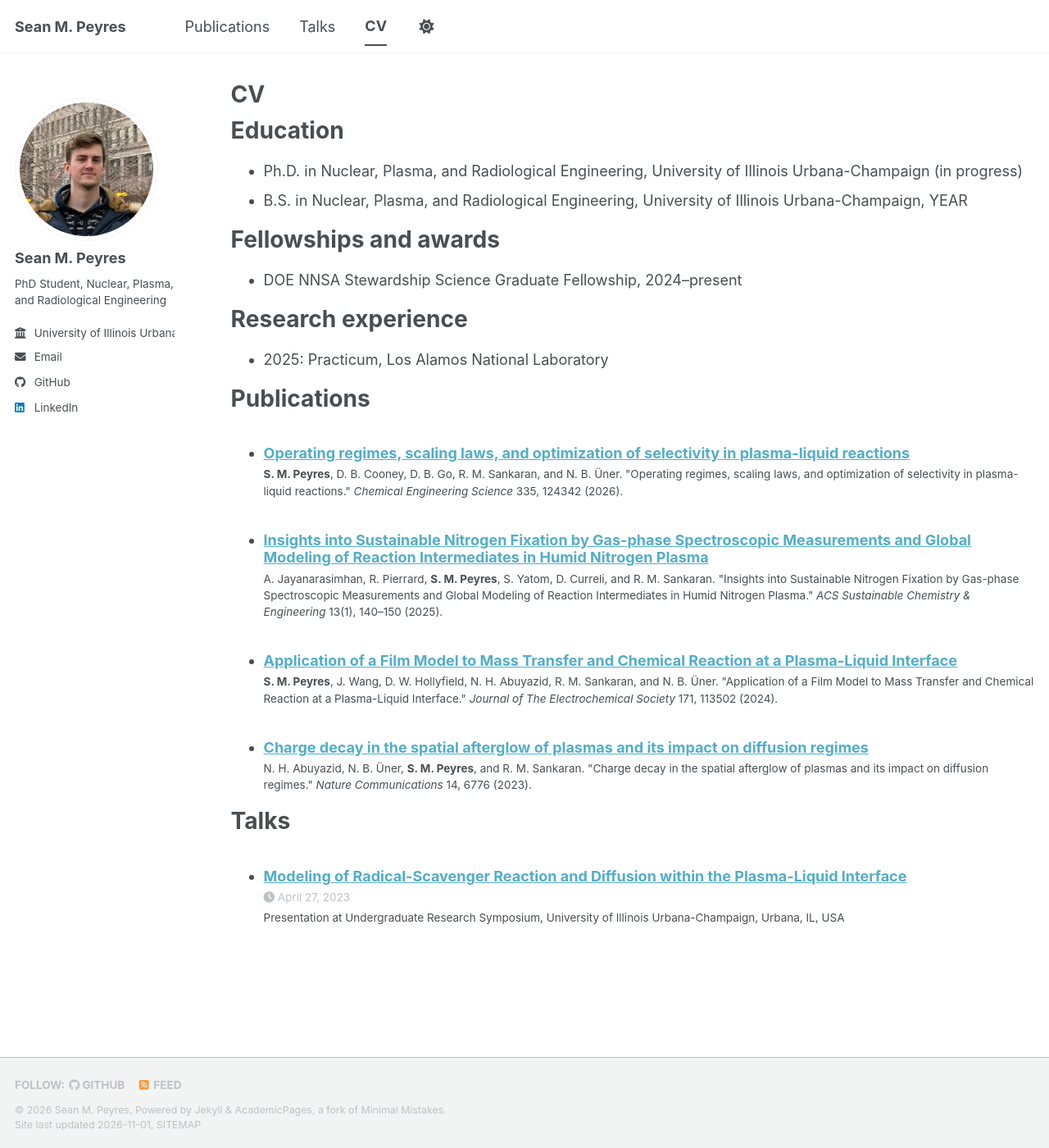
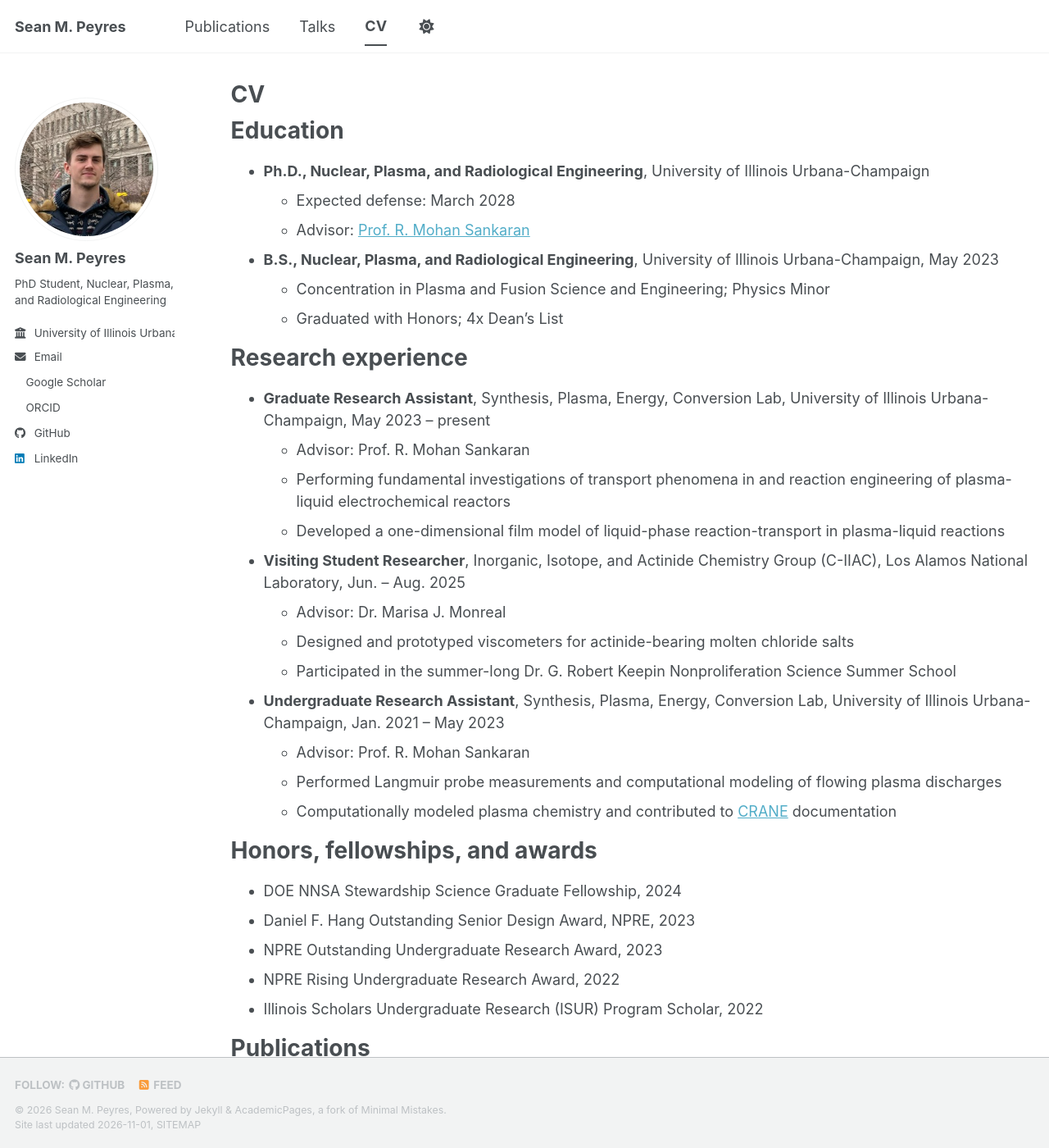
Before and after one commit to smpeyres/smpeyres.github.io, a Jekyll site: the page built from _pages/cv.md, in a window 1280 px wide and 1400 px high. Shown: the whole window at 82% size. Built offline with Jekyll 4.4.1, drawn with Linux system fonts in a browser that asks for light colours; a script bundle is joined from its source files by our own code; a style sheet for code colours, icons or effects is not loaded; some of the changed text lies outside the part shown.

Commit message:
Fill site from October 2026 CV
Add the under-review manuscript, all seven presentations, Google
Scholar and ORCID links, and a full CV page (education, research
experience, awards, teaching and outreach, memberships).

Co-Authored-By: Claude Opus 5.5 <noreply@anthropic.com>
Claude-Session: https://claude.ai/code/session_01Tegozw9fC4oe9UWN9K67b1

```diff
--- a/_config.yml
+++ b/_config.yml
@@ -35,10 +35,10 @@ author:
   # Academic websites
   academia         : # URL
   arxiv            : # URL - Update with the correct link to your profile
-  googlescholar    : # URL
+  googlescholar    : "https://scholar.google.com/citations?user=UGIhoEIAAAAJ"
   inspire-hep      : # URL
   impactstory      : # URL
-  orcid            : # URL
+  orcid            : "https://orcid.org/0009-0000-4624-4404"
   semantic         : # URL
   ssrn             : # URL
   pubmed           : # URL
@@ -90,6 +90,8 @@ publication_category:
     title: 'Journal Articles'
   conferences:
     title: 'Conference Papers'
+  under_review:
+    title: 'Under Review'
 
 # Site Settings
 teaser                   :  # filename of teaser fallback teaser image placed in /images/ for social media previews
--- a/_pages/cv.md
+++ b/_pages/cv.md
@@ -9,20 +9,37 @@ redirect_from:
 
 {% include base_path %}
 
-<!-- TODO (Sean): fill in years and check every line below. -->
-
 Education
 ======
-* Ph.D. in Nuclear, Plasma, and Radiological Engineering, University of Illinois Urbana-Champaign (in progress)
-* B.S. in Nuclear, Plasma, and Radiological Engineering, University of Illinois Urbana-Champaign, YEAR
-
-Fellowships and awards
-======
-* DOE NNSA Stewardship Science Graduate Fellowship, 2024–present
+* **Ph.D., Nuclear, Plasma, and Radiological Engineering**, University of Illinois Urbana-Champaign
+  * Expected defense: March 2028
+  * Advisor: [Prof. R. Mohan Sankaran](https://npre.illinois.edu/people/profile/rmohan)
+* **B.S., Nuclear, Plasma, and Radiological Engineering**, University of Illinois Urbana-Champaign, May 2023
+  * Concentration in Plasma and Fusion Science and Engineering; Physics Minor
+  * Graduated with Honors; 4x Dean's List
 
 Research experience
 ======
-* 2025: Practicum, Los Alamos National Laboratory
+* **Graduate Research Assistant**, Synthesis, Plasma, Energy, Conversion Lab, University of Illinois Urbana-Champaign, May 2023 – present
+  * Advisor: Prof. R. Mohan Sankaran
+  * Performing fundamental investigations of transport phenomena in and reaction engineering of plasma-liquid electrochemical reactors
+  * Developed a one-dimensional film model of liquid-phase reaction-transport in plasma-liquid reactions
+* **Visiting Student Researcher**, Inorganic, Isotope, and Actinide Chemistry Group (C-IIAC), Los Alamos National Laboratory, Jun. – Aug. 2025
+  * Advisor: Dr. Marisa J. Monreal
+  * Designed and prototyped viscometers for actinide-bearing molten chloride salts
+  * Participated in the summer-long Dr. G. Robert Keepin Nonproliferation Science Summer School
+* **Undergraduate Research Assistant**, Synthesis, Plasma, Energy, Conversion Lab, University of Illinois Urbana-Champaign, Jan. 2021 – May 2023
+  * Advisor: Prof. R. Mohan Sankaran
+  * Performed Langmuir probe measurements and computational modeling of flowing plasma discharges
+  * Computationally modeled plasma chemistry and contributed to [CRANE](https://github.com/lcpp-org/crane) documentation
+
+Honors, fellowships, and awards
+======
+* DOE NNSA Stewardship Science Graduate Fellowship, 2024
+* Daniel F. Hang Outstanding Senior Design Award, NPRE, 2023
+* NPRE Outstanding Undergraduate Research Award, 2023
+* NPRE Rising Undergraduate Research Award, 2022
+* Illinois Scholars Undergraduate Research (ISUR) Program Scholar, 2022
 
 Publications
 ======
@@ -30,8 +47,20 @@ Publications
     {% include archive-single-cv.html %}
   {% endfor %}</ul>
 
-Talks
+Presentations
 ======
   <ul>{% for post in site.talks reversed %}
     {% include archive-single-talk-cv.html  %}
   {% endfor %}</ul>
+
+Teaching and outreach
+======
+* Guest Lecturer, NPRE 527 Plasma Technology of Gaseous Electronics, 2023 and 2026
+* Lab Assistant, Worldwide Youth in Science & Engineering (WYSE) "Exploring NPRE," 2023 and 2026
+* Teaching Assistant, NPRE 421 Plasma and Fusion Science, 2023
+* Grader, NPRE 402 Nuclear Power Engineering, 2021
+
+Professional memberships
+======
+* AVS: Science and Technology of Materials, Interfaces, and Processing
+* The Electrochemical Society (ECS)
--- /dev/null
+++ b/_publications/2026-10-01-ethylene-glycol-plasma-electrolysis.md
@@ -0,0 +1,9 @@
+---
+title: "Catalyst-free plasma electrolysis drives ethylene glycol oxidation initiated by solvated electrons"
+collection: publications
+category: under_review
+permalink: /publication/2026-ethylene-glycol-plasma-electrolysis
+date: 2026-10-01
+venue: 'Under review'
+citation: 'M. Vasilev, H. M. Nguyen, <b>S. M. Peyres</b>, L. Das, C. Ogueri, D. Martin, D. M. Bartels, R. M. Sankaran, and D. B. Go. &quot;Catalyst-free plasma electrolysis drives ethylene glycol oxidation initiated by solvated electrons.&quot; <i>Under review.</i>'
+---
--- a/_talks/2023-04-27-undergraduate-research-symposium.md
+++ b/_talks/2023-04-27-undergraduate-research-symposium.md
@@ -1,11 +1,11 @@
 ---
 title: "Modeling of Radical-Scavenger Reaction and Diffusion within the Plasma-Liquid Interface"
 collection: talks
-type: "Presentation"
+type: "Talk"
 permalink: /talks/2023-04-27-undergraduate-research-symposium
-venue: "Undergraduate Research Symposium, University of Illinois Urbana-Champaign"
+venue: "University of Illinois Urbana-Champaign Undergraduate Research Symposium"
 date: 2023-04-27
 location: "Urbana, IL, USA"
 ---
 
-**S. M. Peyres**, N. B. Üner, N. H. Abuyazid, and R. M. Sankaran.
+<b>S. M. Peyres</b>, N. B. Üner, N. H. Abuyazid, and R. M. Sankaran
```
Also changed, not shown: _publications/2024-11-01-film-model-plasma-liquid-interface.md (+2 -2 lines), _talks/2023-11-08-avs-69.md (added, +11 -0 lines), _talks/2023-11-13-ans-winter-2023.md (added, +11 -0 lines), _talks/2024-07-24-grc-plasma-processing-2024.md (added, +11 -0 lines), _talks/2025-06-26-ssgf-program-review-2025.md (added, +11 -0 lines), _talks/2026-05-24-ecs-249.md (added, +11 -0 lines), _talks/2026-06-16-ssgf-program-review-2026.md (added, +11 -0 lines).
